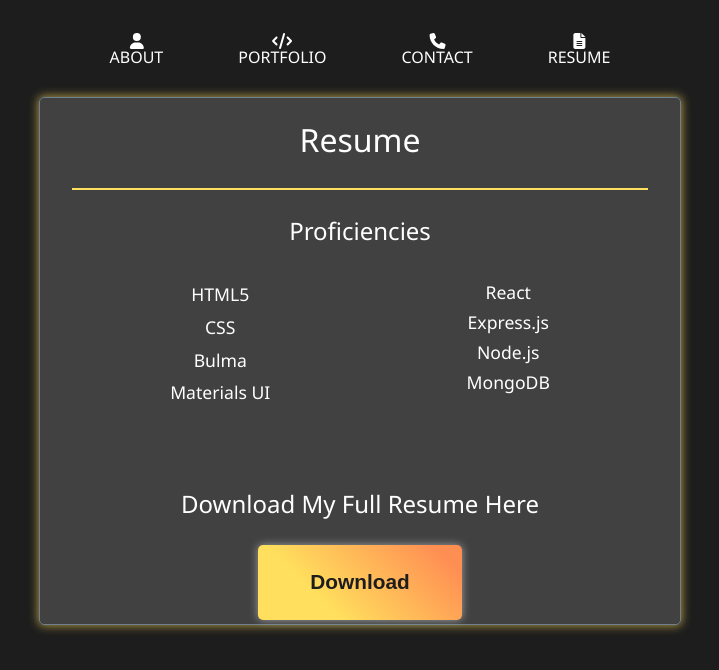
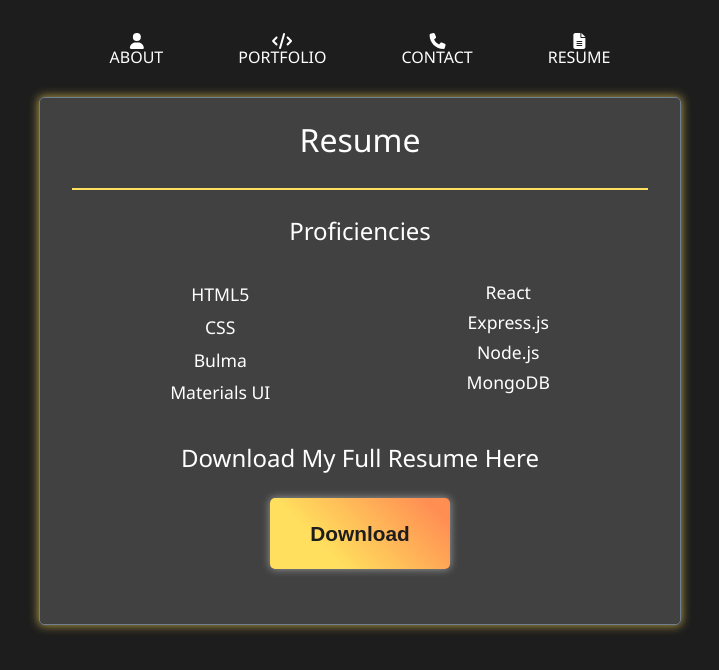
Before and after one commit to MackenzieJoyce/Portfolio, a React (Create React App) app: page /resume in a window 1280 px wide. Shown: the top 670 px of the page, without its empty margins (280-999 px from the left). Built offline with nearby package versions, Linux system fonts and the light colour scheme.

Commit message:
restyled the resume page after who knows what...

```diff
--- a/src/index.css
+++ b/src/index.css
@@ -76,7 +76,7 @@ a:hover {
 }
 
 .btn {
-  padding: 4.5% 9%;
+  padding: 4% 7%;
   background: var(--linearGradient);
   color: var(--dark);
   font-size: 1.3rem;
@@ -280,7 +280,7 @@ nav {
 
 .resumeUl {
   width: 100%;
-  margin-bottom: 13%;
+  margin-bottom: 0%;
   font-size: 1.1rem;
   display: flex;
   justify-content: space-around;
```
